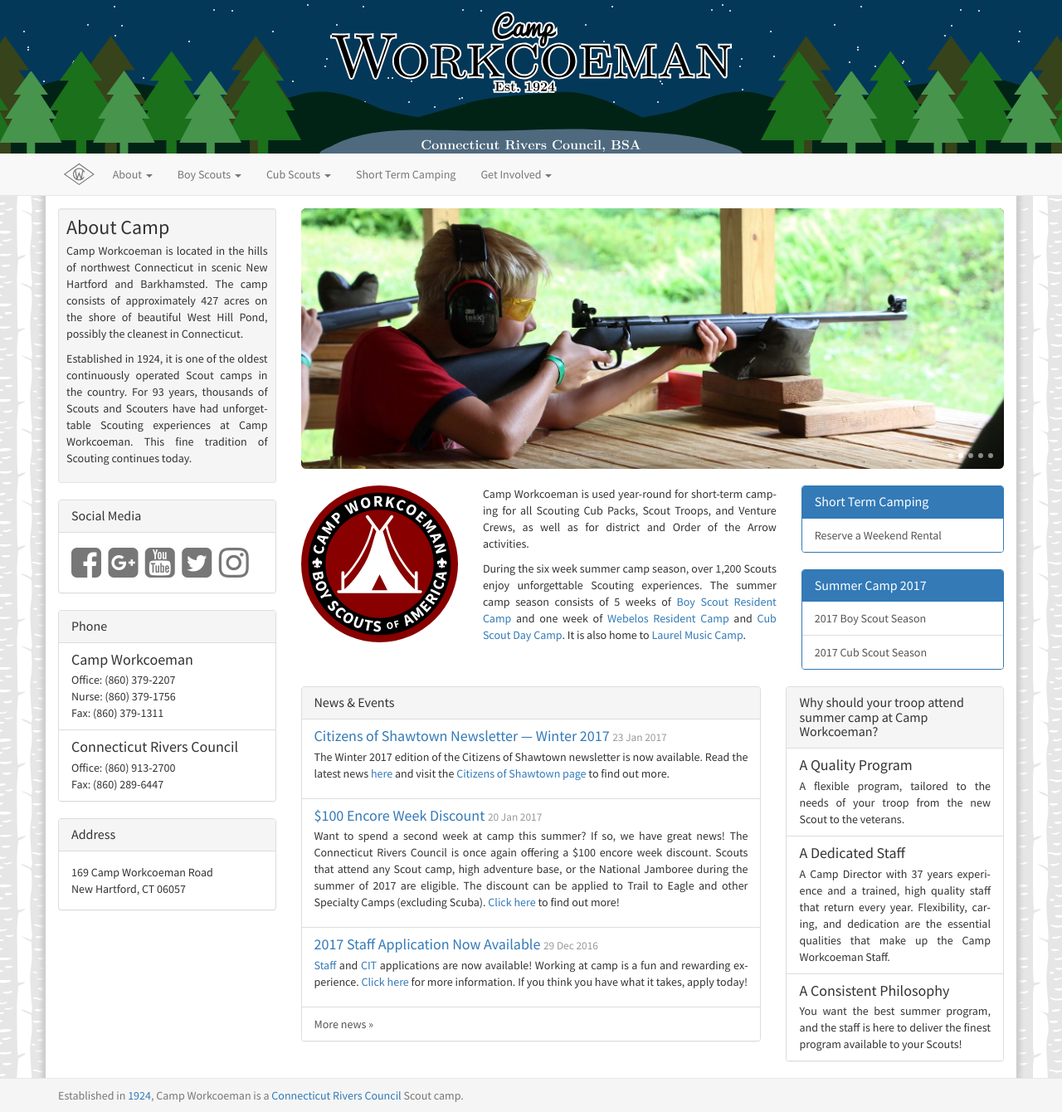
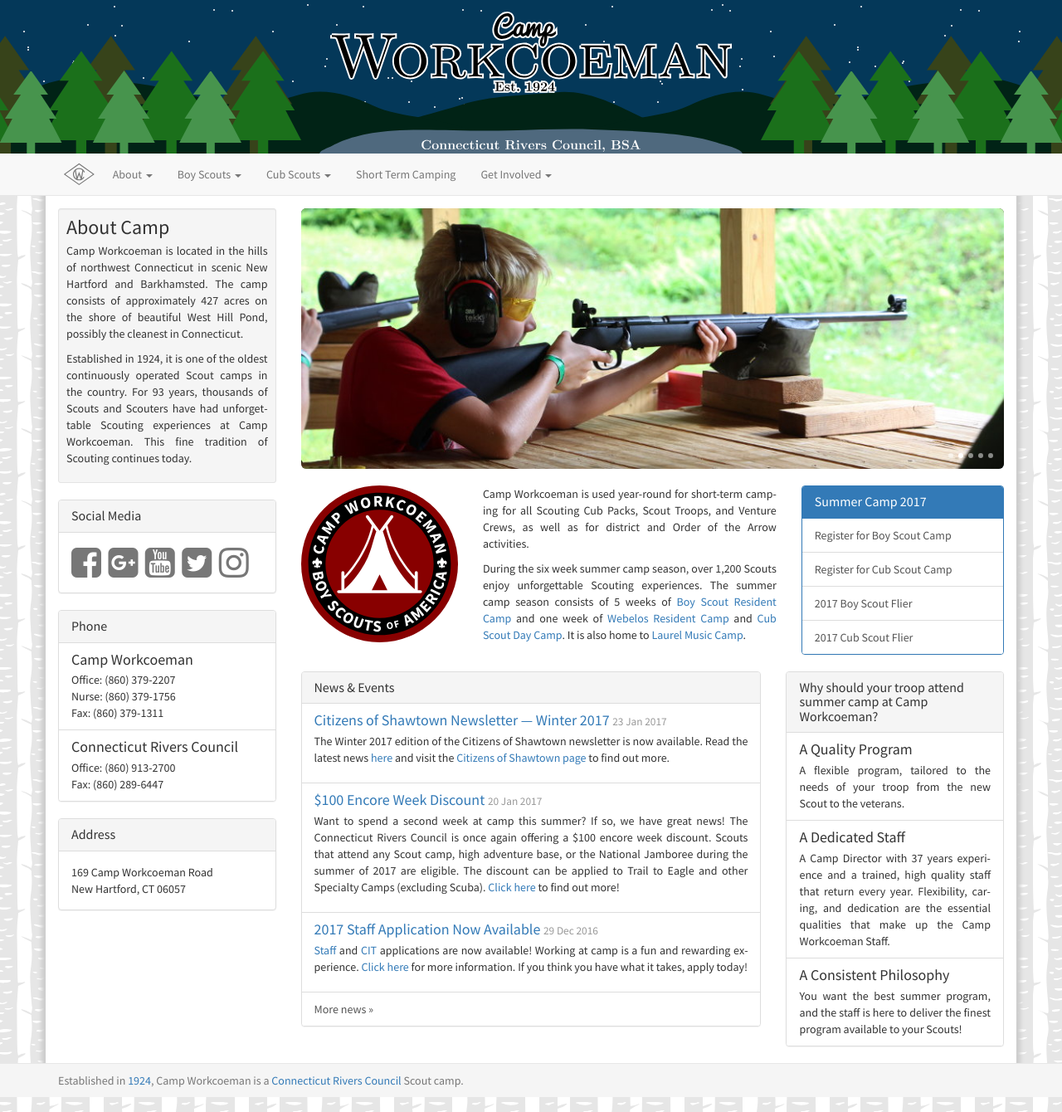
Before and after one commit to campworkcoeman/campworkcoeman.org, a Jekyll site: the page built from index.html, in a window 1280 px wide. Shown: the whole page at 83% size. Built offline with Jekyll 4.4.1, drawn with Linux system fonts in a browser that asks for light colours; nearby versions of some CDN libraries; Markdown is read by kramdown in place of the engine named in the settings.

Commit message:
Add registration links to home page.

```diff
--- a/index.html
+++ b/index.html
@@ -40,24 +40,20 @@
         <div class="col-lg-5">
           <div class="panel panel-primary">
             <div class="panel-heading">
-              <h3 class="panel-title">Short Term Camping</h3>
-            </div>
-            <div class="list-group">
-              <a href="{{ site.url }}/short-term-camping/" class="list-group-item">
-                Reserve a Weekend Rental
-              </a>
-            </div>
-          </div>
-          <div class="panel panel-primary">
-            <div class="panel-heading">
               <h3 class="panel-title">Summer Camp 2017</h3>
             </div>
             <div class="list-group">
+              <a href="{{ site.url }}/boy-scouts/register/" class="list-group-item">
+                Register for Boy Scout Camp
+              </a>
+              <a href="{{ site.url }}/cub-scouts/register/" class="list-group-item">
+                Register for Cub Scout Camp
+              </a>
               <a href="{{ site.url }}/pdf/2017/2017-boy-scout-brochure.pdf" class="list-group-item">
-                2017 Boy Scout Season
+                2017 Boy Scout Flier
               </a>
               <a href="{{ site.url }}/pdf/2017/2017-cub-scout-brochure.pdf" class="list-group-item">
-                2017 Cub Scout Season
+                2017 Cub Scout Flier
               </a>
             </div>
           </div>
```
